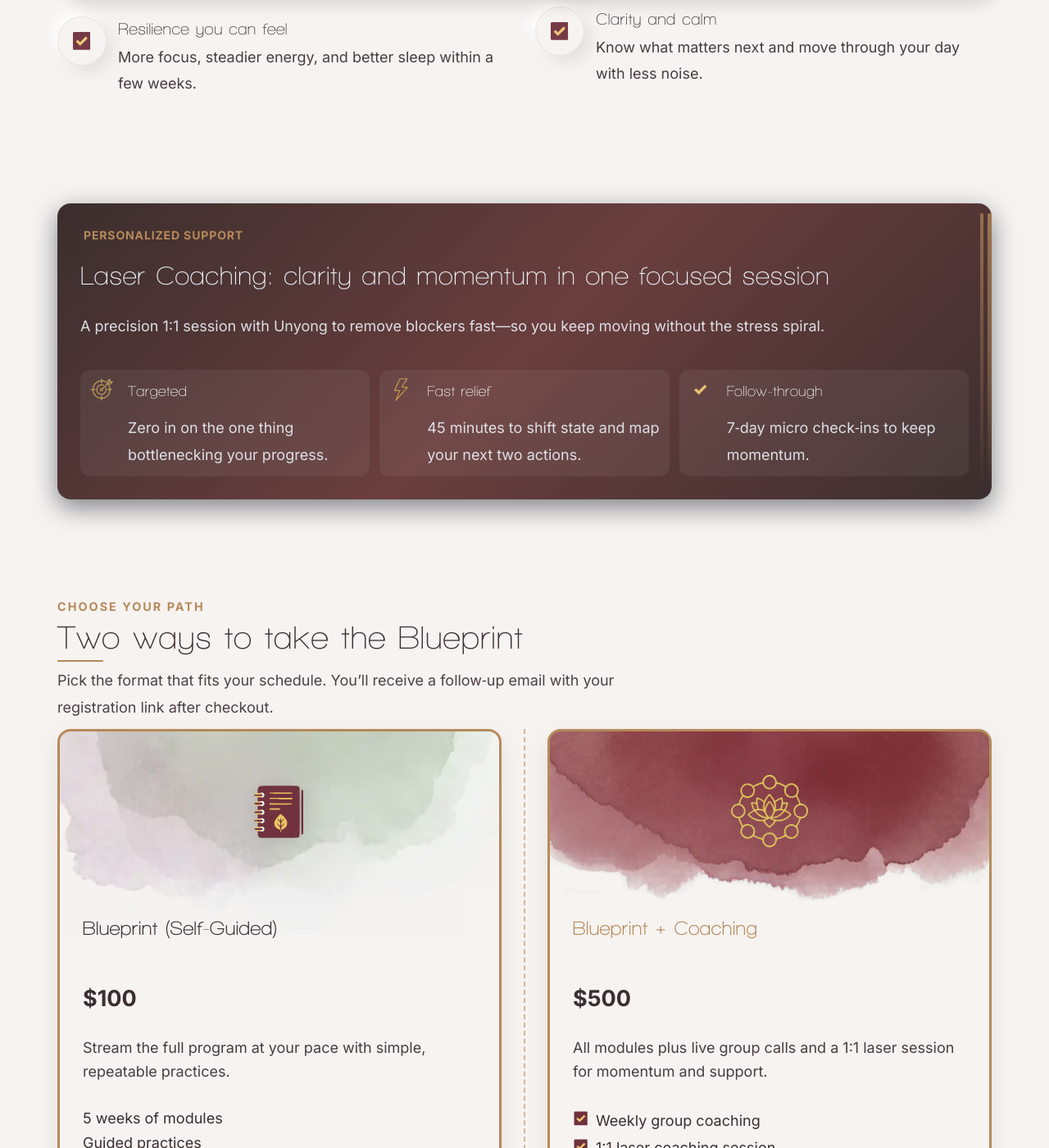
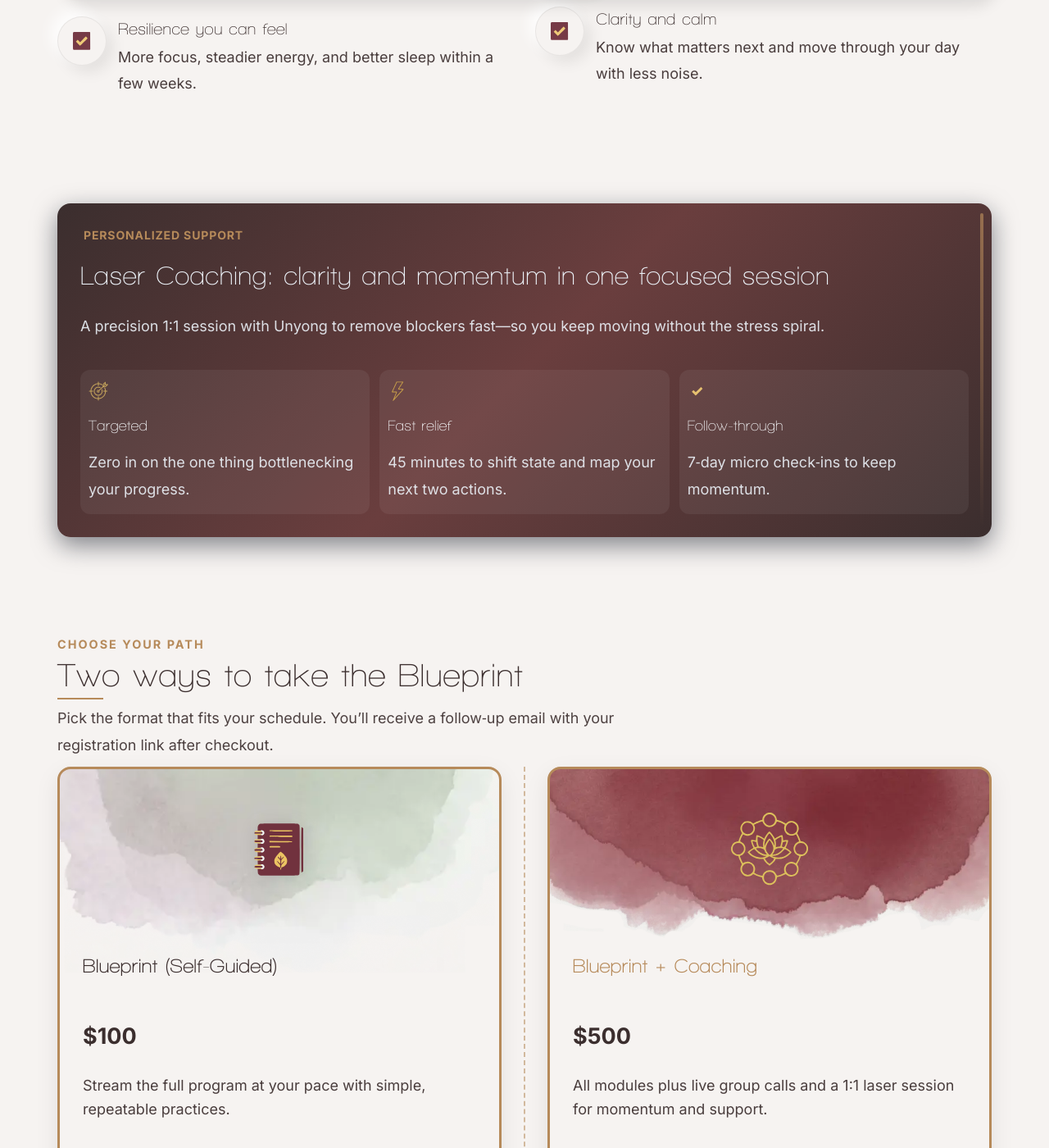
Before and after one commit to chriswakeley/test-blog, a Jekyll site: the page built from course.md, in a window 1280 px wide and 1400 px high, scrolled down 1381 px. Shown: the whole window at 82% size. Built offline with Jekyll 4.4.1, drawn with Linux system fonts in a browser that asks for light colours.

Commit message:
Refine Laser Coaching Spotlight layout by adjusting padding, height, and removing laser edge accent for a simplified design

```diff
--- a/assets/css/main.css
+++ b/assets/css/main.css
@@ -568,11 +568,13 @@ main{flex:1}
   background: rgba(255,255,255,.06);
   box-shadow: none;
   border-radius:12px;
-  padding:10px 12px;
+  padding:14px 10px; /* thinner sides, a bit more vertical */
+  min-height:120px; /* taller */
+  display:flex; flex-direction:column; justify-content:center;
 }
 .laser-spotlight.is-dark .feature-list.pillars .feature h3{ color:#F8FAFC }
 .laser-spotlight.is-dark .feature-list.pillars .feature p{ color:#ECF2F8; opacity:.9 }
-.laser-spotlight.is-dark .feature-list.pillars .feature .icon{ filter:none; opacity:.95 }
+.laser-spotlight.is-dark .feature-list.pillars .feature .icon{ filter:none; opacity:.95; width:24px; height:24px }
 /* Dark process list */
 .laser-spotlight.is-dark .how-steps li{
   background: rgba(255,255,255,.06);
@@ -585,13 +587,7 @@ main{flex:1}
 .laser-spotlight.is-dark .coach-avatar{ background: radial-gradient(80% 80% at 30% 30%, rgba(182,138,90,.35), rgba(182,138,90,.08)); box-shadow: inset 0 0 0 1px rgba(255,255,255,.08) }
 
 /* Animated laser accent (gentle) */
-.laser-spotlight .laser-card .laser-edge::after{
-  content:""; position:absolute; inset:0; background: linear-gradient(180deg, rgba(182,138,90,0), rgba(182,138,90,.28), rgba(182,138,90,0));
-  transform: translateY(-100%);
-  animation: laserSweep 14s linear infinite;
-}
-@keyframes laserSweep{ 0%{ transform: translateY(-100%) } 50%{ transform: translateY(0) } 100%{ transform: translateY(100%) } }
-@media (prefers-reduced-motion: reduce){ .laser-spotlight .laser-card .laser-edge::after{ animation: none } }
+/* Laser edge accent removed for simplified variant */
 
 /* Spacing and layout refinements for readability */
 .laser-spotlight .laser-card{ padding:28px }
--- a/course.md
+++ b/course.md
@@ -122,7 +122,6 @@ permalink: /course/
 <!-- Laser Coaching Spotlight — Variant B: Card on edge (dark spotlight, simplified) -->
 <div class="container section laser-spotlight is-dark is-simple" id="laser-coaching">
   <div class="laser-card edge">
-    <div class="laser-edge" aria-hidden="true"></div>
     <!-- Simplified: keep just the three value pillars, with title and subheader above -->
     <div class="laser-copy">
       <span class="overline-label">Personalized support</span>
```
